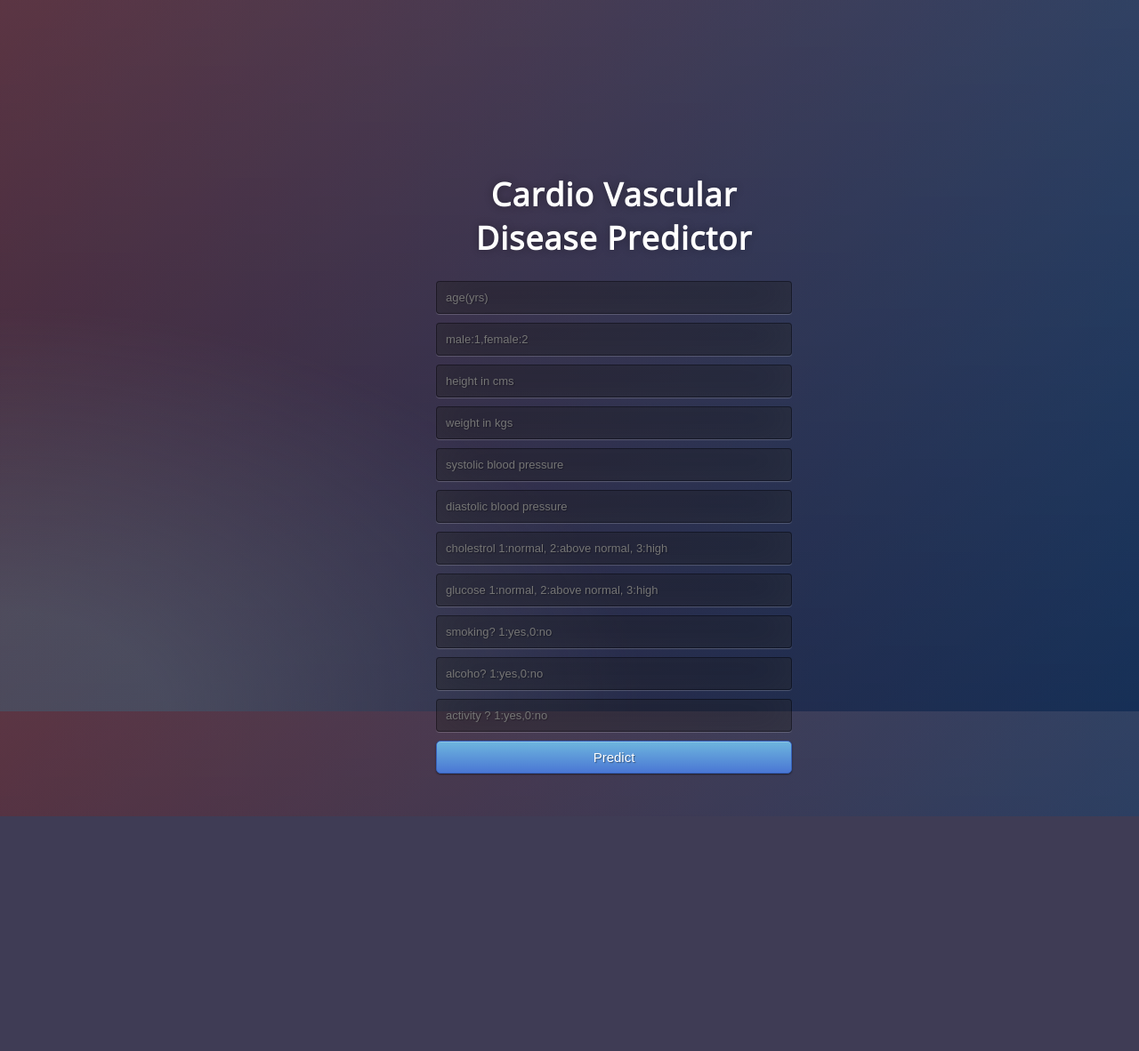
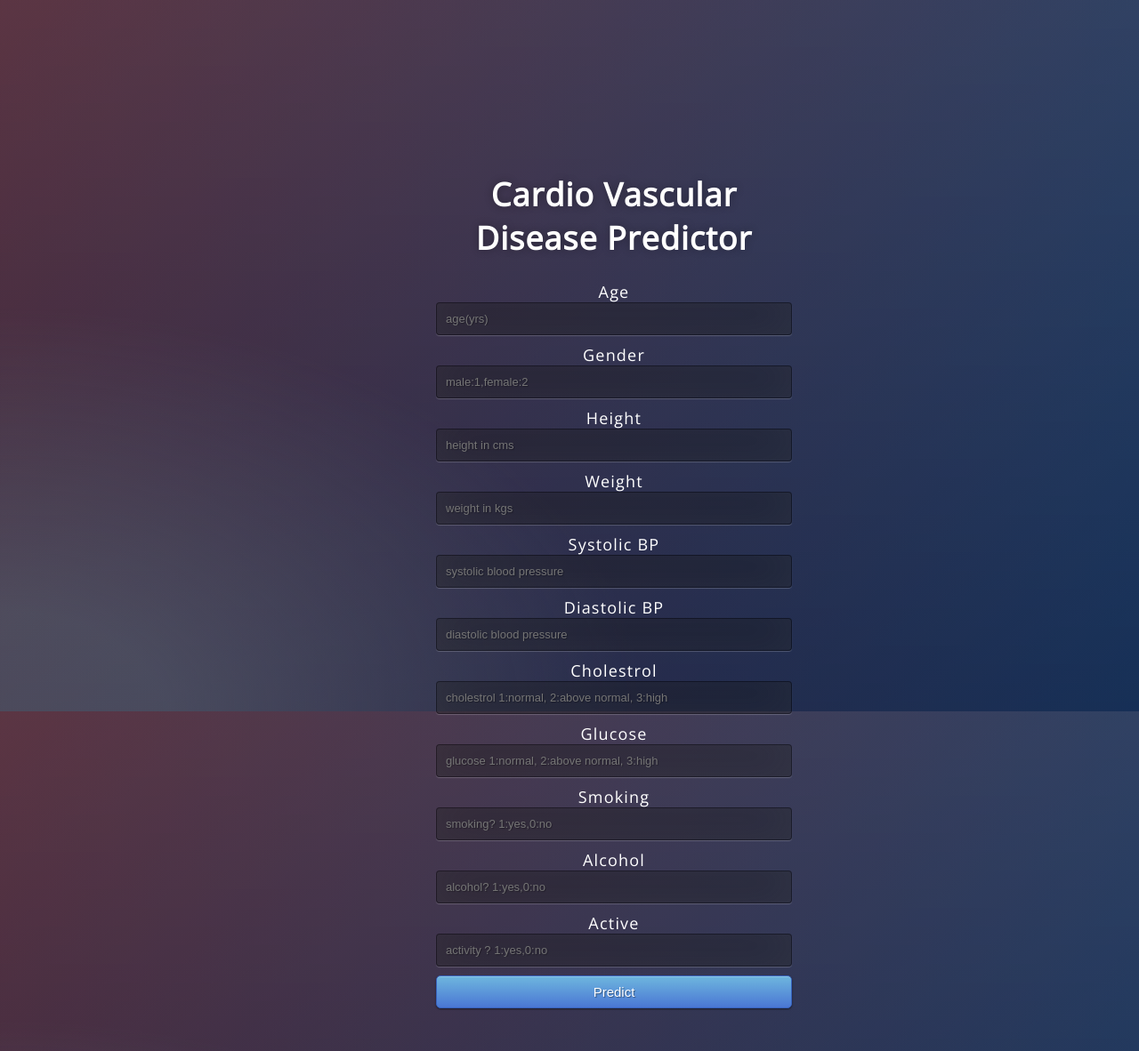
Before and after one commit to Niharika6442/cardiovasculardisease, a Flask app: page / in a window 1280 px wide. Shown: the whole page at 89% size. Before the commit the page ends 918 px from the top, so only its background shows below. Run offline with Flask 2, Linux system fonts and the light colour scheme; parts of the project's set-up code (start-up, migrations or seed data) failed here and were passed over.

Commit message:
Update index.html

```diff
--- a/templates/index.html
+++ b/templates/index.html
@@ -19,17 +19,17 @@
 	 <!-- Main Input For Receiving Query to our ML -->
     <!-- <form action="{{ url_for('predict')}}"method="post"> -->
    	<form action="{{ url_for('predict')}}"method="post">
-    	<input type="text" name="age" placeholder="age(yrs)" required="required" />
-      <input type="text" name="gender" placeholder="male:1,female:2" required="required" />
-		  <input type="text" name="height" placeholder="height in cms" required="required" />
-      <input type="text" name="weight" placeholder="weight in kgs" required="required" />
-      <input type="text" name="systolic" placeholder="systolic blood pressure" required="required" />
-      <input type="text" name="diastolic" placeholder="diastolic blood pressure" required="required" />
-      <input type="text" name="cholesterol" placeholder="cholestrol 1:normal, 2:above normal, 3:high " required="required" />
-      <input type="text" name="gluc" placeholder="glucose 1:normal, 2:above normal, 3:high" required="required" />
-      <input type="text" name="smoke" placeholder="smoking? 1:yes,0:no" required="required" />
-      <input type="text" name="alco" placeholder="alcoho? 1:yes,0:no" required="required" />
-      <input type="text" name="active" placeholder="activity ? 1:yes,0:no" required="required" />
+    	Age <input type="text" name="age" placeholder="age(yrs)" required="required" />
+       Gender <input type="text" name="gender" placeholder="male:1,female:2" required="required" />
+	Height <input type="text" name="height" placeholder="height in cms" required="required" />
+      Weight <input type="text" name="weight" placeholder="weight in kgs" required="required" />
+      Systolic BP <input type="text" name="systolic" placeholder="systolic blood pressure" required="required" />
+      Diastolic BP <input type="text" name="diastolic" placeholder="diastolic blood pressure" required="required" />
+      Cholestrol <input type="text" name="cholesterol" placeholder="cholestrol 1:normal, 2:above normal, 3:high " required="required" />
+      Glucose <input type="text" name="gluc" placeholder="glucose 1:normal, 2:above normal, 3:high" required="required" />
+      Smoking <input type="text" name="smoke" placeholder="smoking? 1:yes,0:no" required="required" />
+      Alcohol <input type="text" name="alco" placeholder="alcohol? 1:yes,0:no" required="required" />
+      Active <input type="text" name="active" placeholder="activity ? 1:yes,0:no" required="required" />
 
         <button type="submit" class="btn btn-primary btn-block btn-large">Predict</button>
     </form>
```
